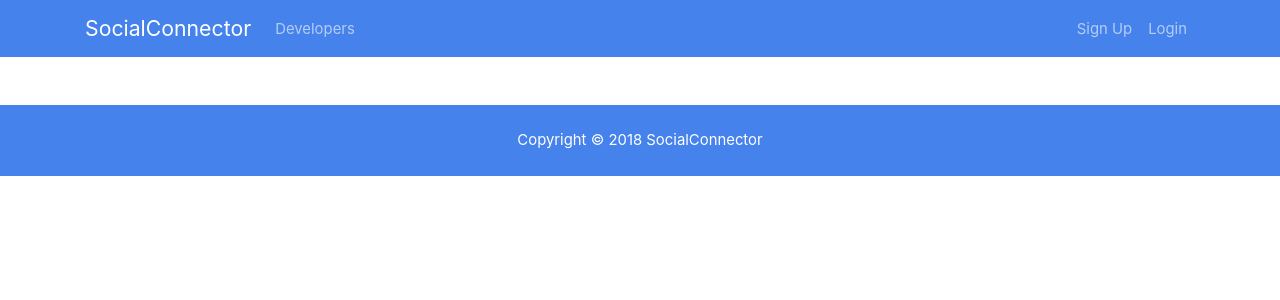
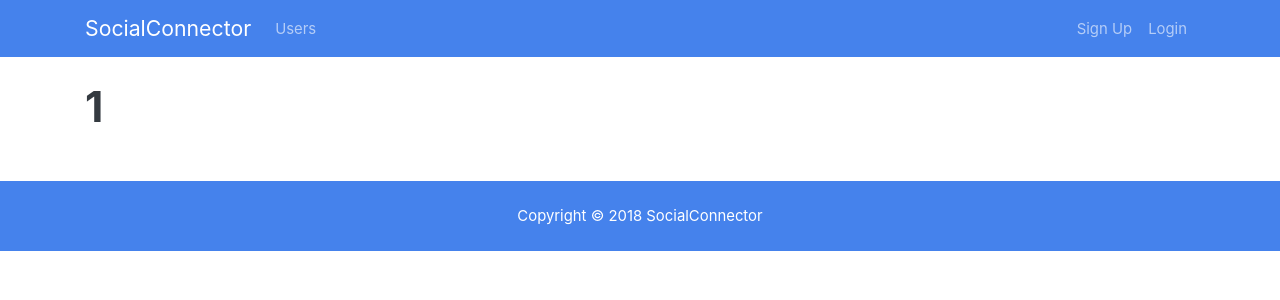
Before and after one commit to HuangStanley050/social_connect_client, a React (Create React App) app: page /profile/1 in a window 1280 px wide. Shown: the top 300 px of the page. Built offline with nearby package versions, Linux system fonts and the light colour scheme.

Commit message:
next to finish is the fetch handle action

```diff
--- a/src/App.js
+++ b/src/App.js
@@ -15,6 +15,7 @@ import EditProfile from "./components/edit-profile/edit-profile";
 import AddExperience from "./components/credentials/addexperience";
 import AddEducation from "./components/credentials/addeducation";
 import Profiles from "./components/profiles/profiles";
+import Profile from "./components/profile/profile";
 import { login_success as setUser, logout } from "./store/actions/auth";
 import { clear_current_profile } from "./store/actions/profile";
 /*global localStorage */
@@ -58,6 +59,7 @@ class App extends Component {
             <Route path="/add-experience" component={AddExperience} />
             <Route path="/add-education" component={AddEducation} />
             <Route path="/profiles" component={Profiles} />
+            <Route path="/profile/:handle" component={Profile} />
           </div>
         </Switch>
         <Footer />
--- a/src/components/layout/Nav.js
+++ b/src/components/layout/Nav.js
@@ -64,7 +64,7 @@ const Navbar = props => {
           <ul className="navbar-nav mr-auto">
             <li className="nav-item">
               <NavLink className="nav-link" to="/profiles">
-                Developers
+                Users
               </NavLink>
             </li>
           </ul>
--- a/src/components/profile/profile.js
+++ b/src/components/profile/profile.js
@@ -1,12 +1,32 @@
-import React from "react";
+import React, { Component } from "react";
 import ProfileHeader from "./profileHeader";
 import ProfileAbout from "./profileAbout";
 import ProfileCreds from "./profileCreds";
 import ProfileGithub from "./profileGithub";
 import Spinner from "../common/spinner";
+import { connect } from "react-redux";
+import { Link } from "react-router-dom";
+import { fetch_profile_handle } from "../../store/actions/profile";
 
-const Profile = props => {
-  return <div />;
+class Profile extends Component {
+  render() {
+    return <h1>{this.props.match.params.handle}</h1>;
+  }
+}
+
+const mapStateToProps = state => {
+  return {
+    profile: state.profile
+  };
 };
 
-export default Profile;
+const mapDispatchToProps = dispatch => {
+  return {
+    get_handle: profileId => dispatch(fetch_profile_handle(profileId))
+  };
+};
+
+export default connect(
+  mapStateToProps,
+  mapDispatchToProps
+)(Profile);
--- a/src/store/actions/actionTypes.js
+++ b/src/store/actions/actionTypes.js
@@ -11,6 +11,11 @@ export const LOGOUT = "LOGOUT";
 export const GET_PROFILE_START = "GET_PROFILE_START";
 export const GET_PROFILE_SUCCESS = "GET_PROFILE_SUCCESS";
 export const GET_PROFILE_FAIL = "GET_PROFILE_FAIL";
+
+export const GET_PROFILE_HANDLE_START = "GET_PROFILE_HANDLE_START";
+export const GET_PROFILE_HANDLE_SUCCESS = "GET_PROFILE_HANDLE_SUCCESS";
+export const GET_PROFILE_HANDLE_FAIL = "GET_PROFILE_HANDLE_FAIL";
+
 export const CREATE_PROFILE_START = "CREATE_PROFILE_START";
 export const CREATE_PROFILE_SUCCESS = "CREATE_PROFILE_SUCCESS";
 export const CREATE_PROFILE_FAIL = "CREATE_PROFILE_FAIL";
--- a/src/store/actions/profile.js
+++ b/src/store/actions/profile.js
@@ -147,4 +147,6 @@ export const delete_account = () => {
   };
 };
 
+export const fetch_profile_handle = profileId => {};
+
 //===================================
--- a/src/store/reducers/profile.js
+++ b/src/store/reducers/profile.js
@@ -143,6 +143,16 @@ const reducer = (state = initialState, action) => {
         loading: false,
         profiles: [...action.payload]
       };
+    case actionTypes.GET_PROFILE_HANDLE_START:
+      return {
+        ...state,
+        loading: true
+      };
+    case actionTypes.GET_PROFILE_HANDLE_FAIL:
+      return {
+        ...state,
+        loading: false
+      };
 
     default:
       return state;
```
